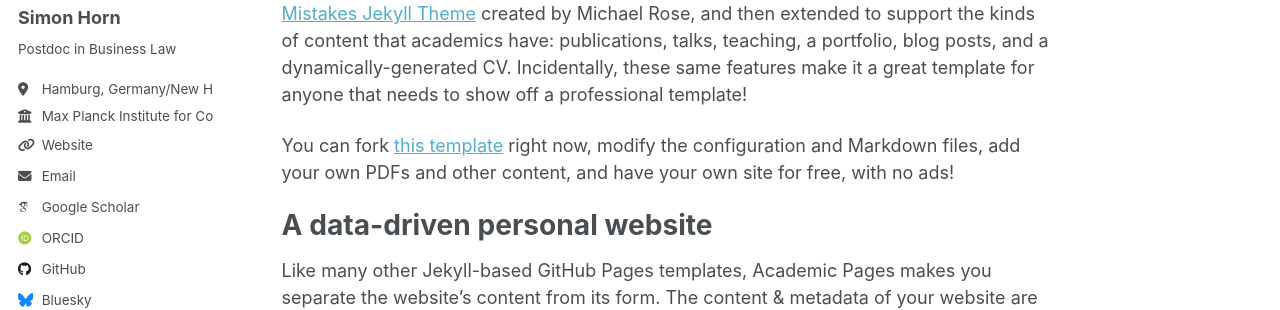
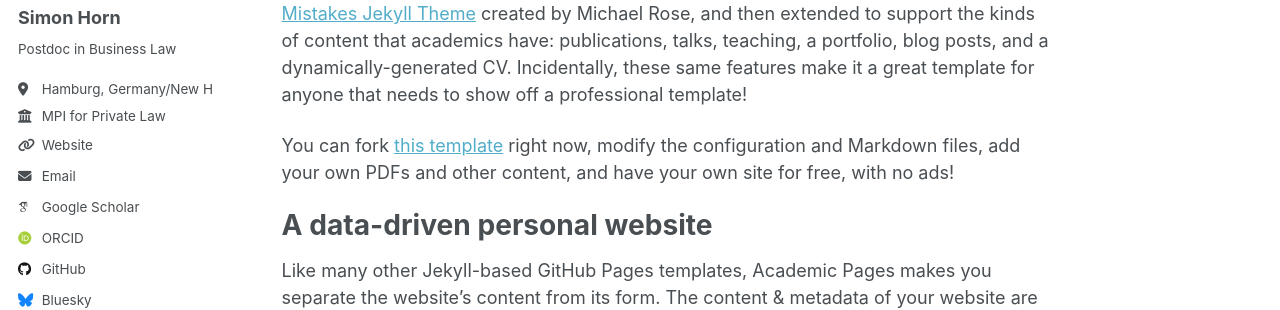
Before and after one commit to simon-horn/simon-horn.github.io, a Jekyll site: the page built from _pages/about.md, in a window 1280 px wide. Shown: the part 277-587 px from the top of the page. Built offline with Jekyll 4.4.1, drawn with Linux system fonts in a browser that asks for light colours; some web fonts are replaced; a script that is not in the unit is left out.

Commit message:
Update _config.yml

```diff
--- a/_config.yml
+++ b/_config.yml
@@ -28,7 +28,7 @@ author:
   pronouns         : # example: "she/her"
   bio              : "Postdoc in Business Law"
   location         : "Hamburg, Germany/New Haven, USA"
-  employer         : "Max Planck Institute for Comparative and International Private Law"
+  employer         : "MPI for Private Law"
   uri              : "www.mpipriv.de/horn"
   email            : "none@example.org"
 
```
